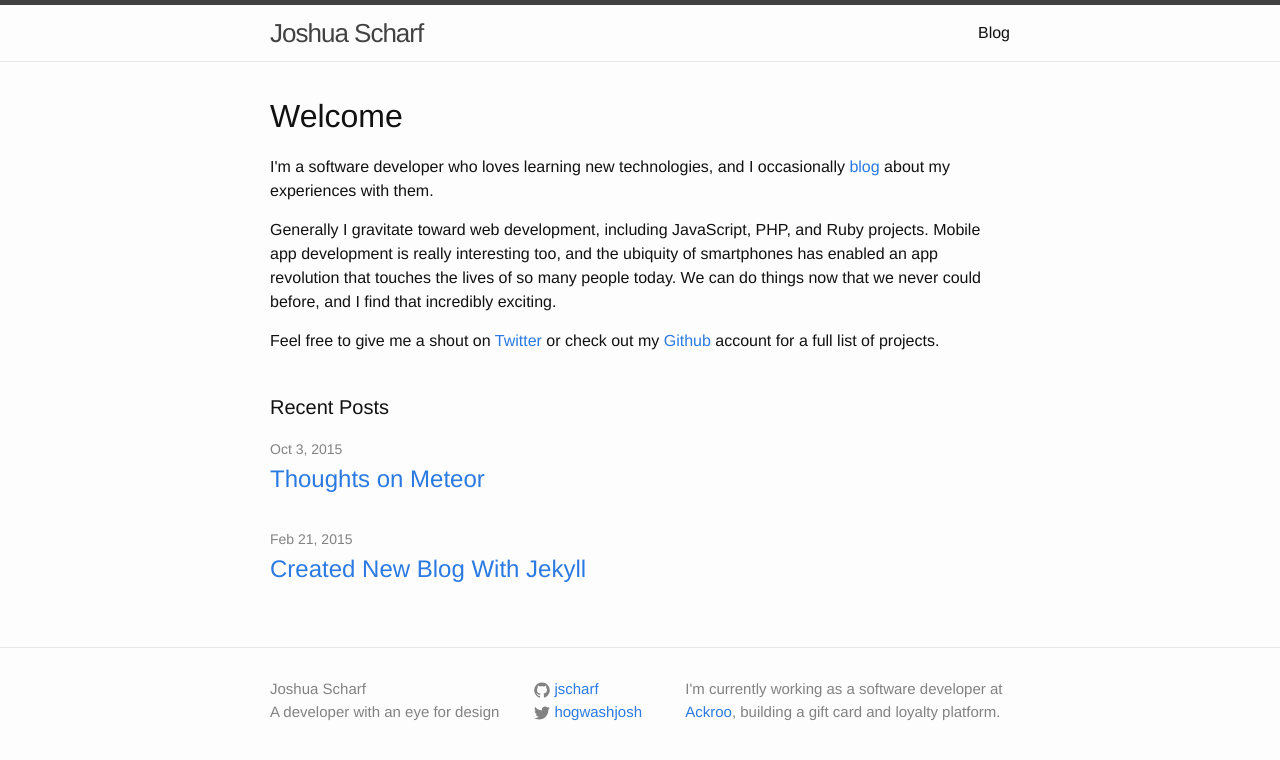
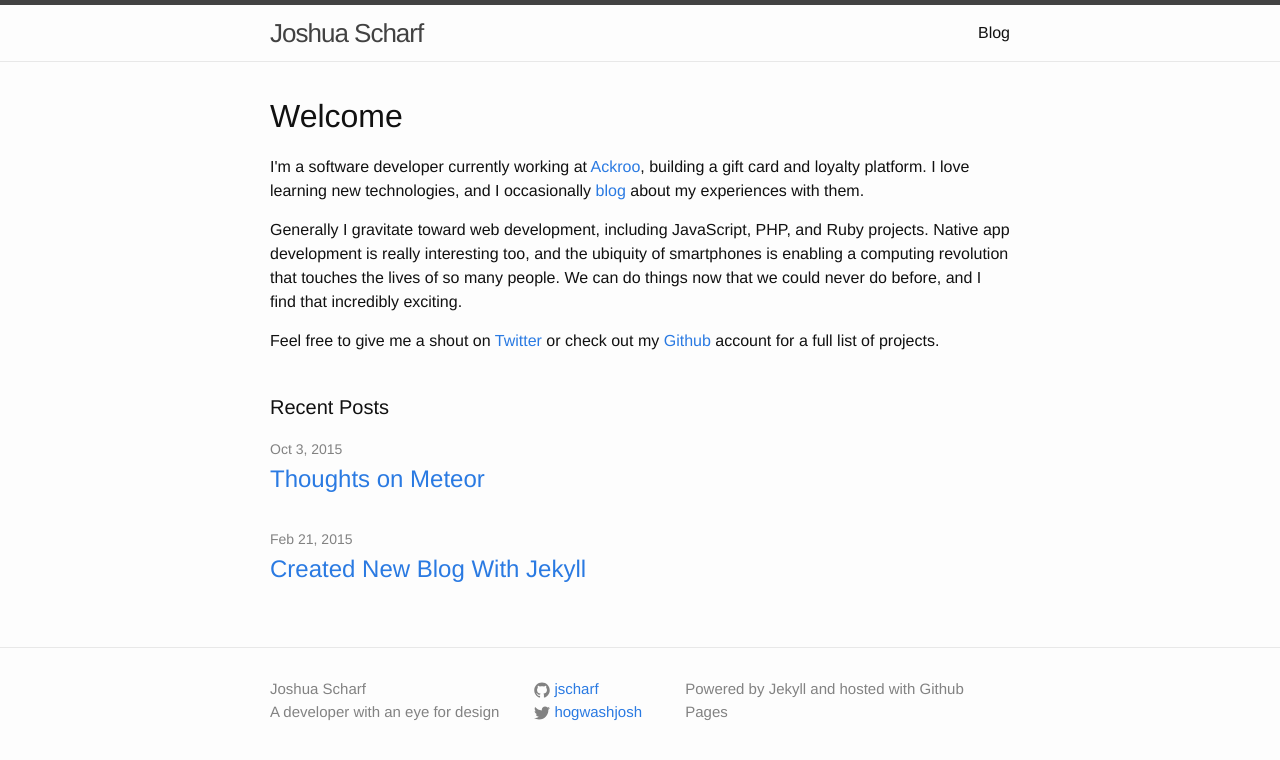
Before and after one commit to jscharf/jscharf.github.io, a Jekyll site: the page built from index.html, in a window 1280 px wide. Shown: the top 760 px of the page. Built offline with Jekyll 4.4.1, drawn with Linux system fonts in a browser that asks for light colours.

Commit message:
Update site description

```diff
--- a/_config.yml
+++ b/_config.yml
@@ -3,6 +3,7 @@ title: Joshua Scharf
 subtitle: A developer with an eye for design
 email: jscharf@ackroo.com
 description: > # this means to ignore newlines until "baseurl:"
+             Powered by Jekyll and hosted with Github Pages
 baseurl: "" # the subpath of your site, e.g. /blog/
 url: "http://jscharf.github.io" # the base hostname & protocol for your site
 twitter_username: hogwashjosh
--- a/_includes/footer.html
+++ b/_includes/footer.html
@@ -44,7 +44,7 @@
       </div>
 
       <div class="footer-col  footer-col-3">
-        <p class="text">I'm currently working as a software developer at <a href="http://ackroo.com">Ackroo</a>, building a gift card and loyalty platform.</p>
+        <p class="text">{{ site.description }}</p>
       </div>
     </div>
 
--- a/index.html
+++ b/index.html
@@ -6,10 +6,12 @@ layout: default
 
   <h1>Welcome</h1>
 
-  <p>I'm a software developer who loves learning new technologies,
-    and I occasionally <a href="blog">blog</a> about my experiences with them.</p>
+  <p>I'm a software developer currently working at <a href="http://ackroo.com">Ackroo</a>, building a gift card and loyalty platform.
+    I love learning new technologies, and I occasionally <a href="blog">blog</a> about my experiences with them.</p>
 
-  <p>Generally I gravitate toward web development, including JavaScript, PHP, and Ruby projects. Mobile app development is really interesting too, and the ubiquity of smartphones has enabled an app revolution that touches the lives of so many people today. We can do things now that we never could before, and I find that incredibly exciting.</p>
+  <p>Generally I gravitate toward web development, including JavaScript, PHP, and Ruby projects.
+    Native app development is really interesting too, and the ubiquity of smartphones is enabling a computing revolution that touches the lives of so many people.
+    We can do things now that we could never do before, and I find that incredibly exciting.</p>
 
   <p>Feel free to give me a shout on <a href="https://twitter.com/{{ site.twitter_username }}">Twitter</a> or check out my <a href="https://github.com/{{ site.github_username }}">Github</a> account for a full list of projects.</p>
 
```
